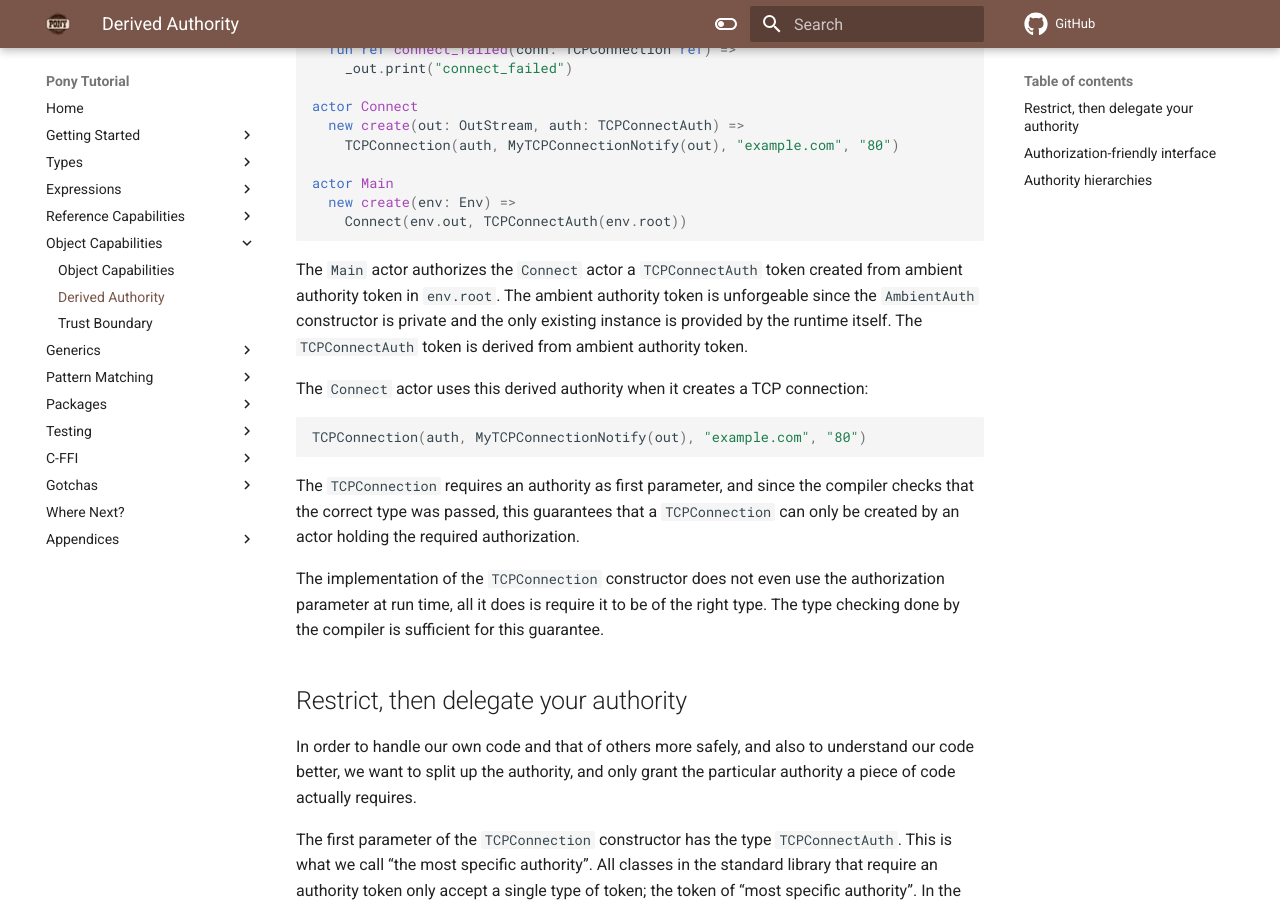
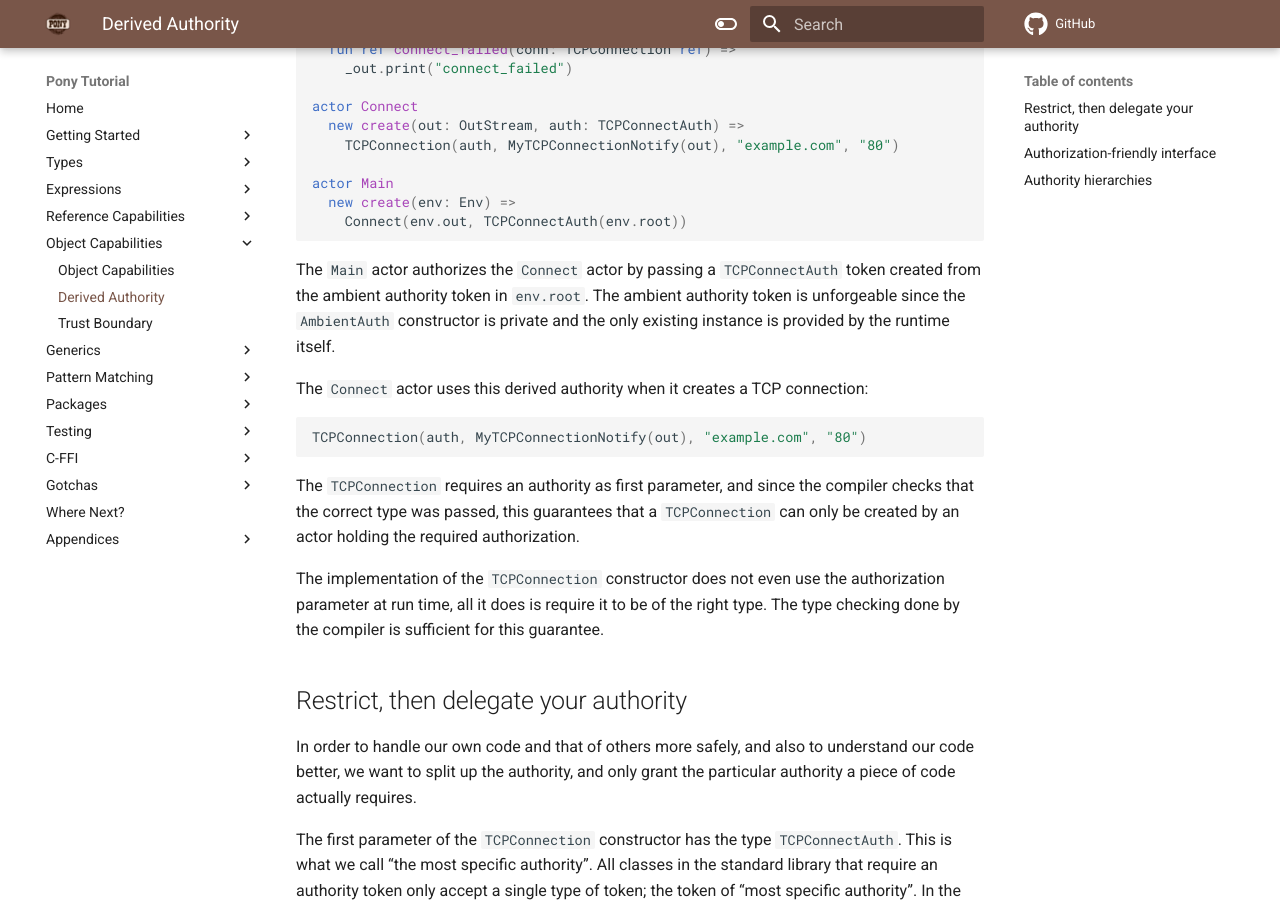
Before and after one commit to ponylang/pony-tutorial, an MkDocs documentation site: the page built from docs/object-capabilities/derived-authority.md, in a window 1280 px wide and 900 px high, scrolled down 986 px. Built offline with MkDocs 1.6.1 and Material for MkDocs 9.7.7, drawn with Linux system fonts in a browser that asks for light colours; comment, search, counter and statistics services are not loaded.

Commit message:
Update docs/object-capabilities/derived-authority.md
Co-authored-by: Eric Rodrigues Pires <ericpires9@gmail.com>

````diff
--- a/docs/object-capabilities/derived-authority.md
+++ b/docs/object-capabilities/derived-authority.md
@@ -37,7 +37,7 @@ actor Main
     Connect(env.out, TCPConnectAuth(env.root))
 ```
 
-The `Main` actor authorizes the `Connect` actor a `TCPConnectAuth` token created from ambient authority token in `env.root`. The ambient authority token is unforgeable since the `AmbientAuth` constructor is private and the only existing instance is provided by the runtime itself. The `TCPConnectAuth` token is derived from ambient authority token.
+The `Main` actor authorizes the `Connect` actor by passing a `TCPConnectAuth` token created from the ambient authority token in `env.root`. The ambient authority token is unforgeable since the `AmbientAuth` constructor is private and the only existing instance is provided by the runtime itself.
 
 The `Connect` actor uses this derived authority when it creates a TCP connection:
 
````
